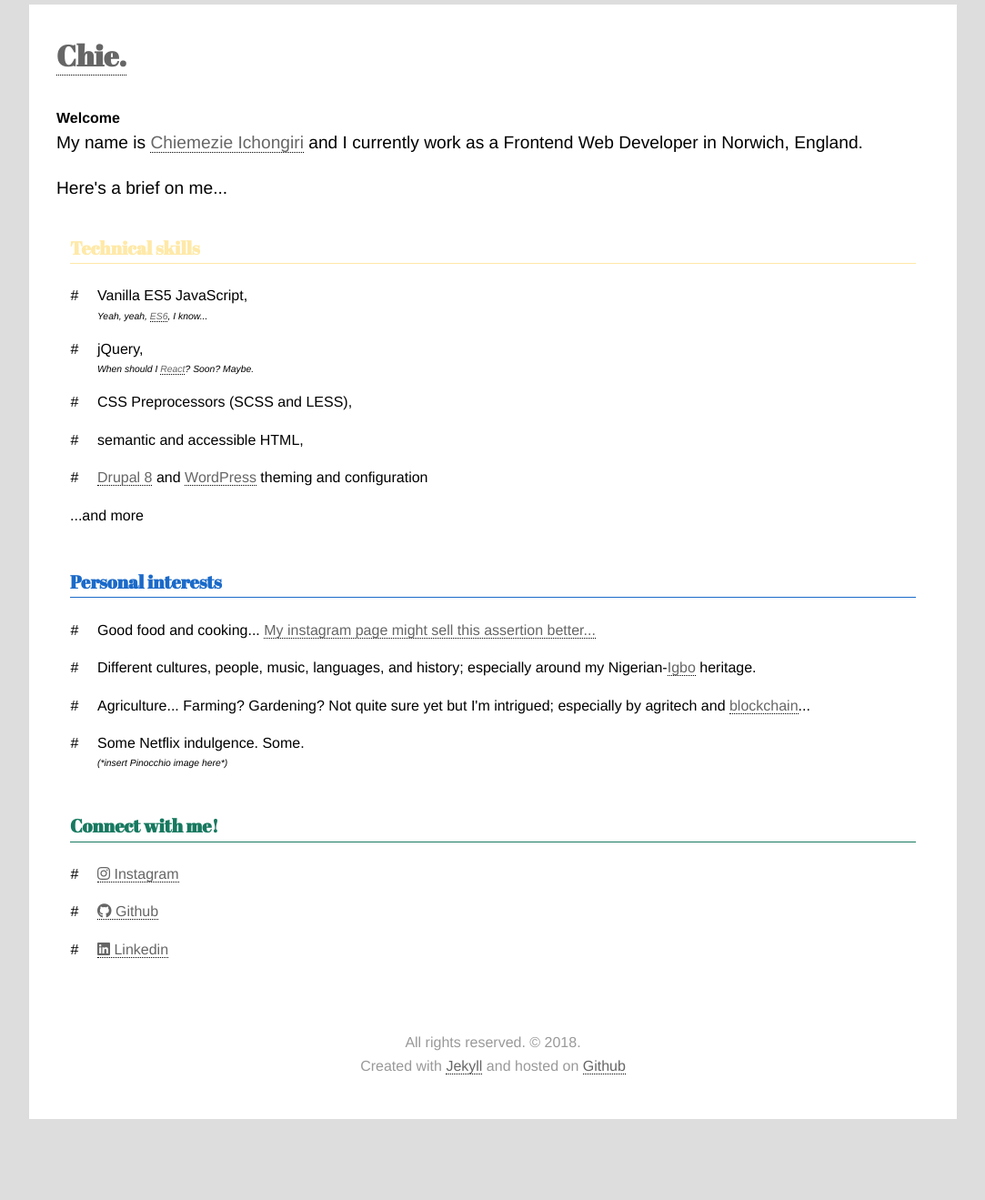
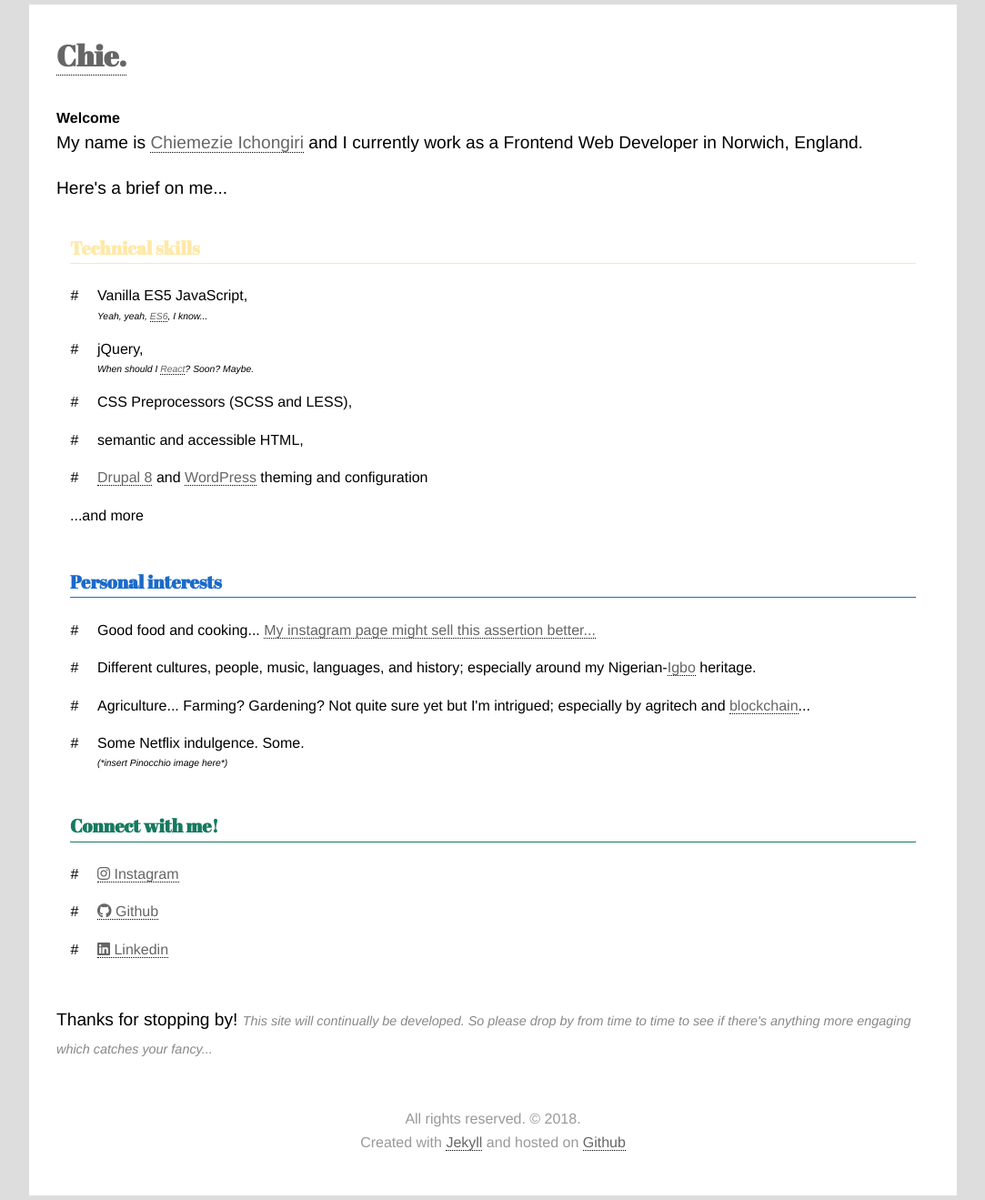
Before and after one commit to chiich/portfolio, a Jekyll site: the page built from index.html, in a window 1280 px wide. Shown: the whole page at 91% size, without its empty margins (98-1181 px from the left). Built offline with Jekyll 4.4.1, drawn with Linux system fonts in a browser that asks for light colours; nearby versions of some CDN libraries; before the commit the page ends 1235 px from its top, so only the background shows below that.

Commit message:
Tides-a-changing

```diff
--- a/_includes/footer.html
+++ b/_includes/footer.html
@@ -1,3 +1,7 @@
+<div>
+  <p>Thanks for stopping by! <span>This site will continually be developed. So please drop by from time to time to see if there's anything more engaging which catches your fancy...</span></p>
+</div>
+
 <div class="footer-area">
     <p>All rights reserved. &copy; 2018. <br>Created with <a href="https://jekyllrb.com/" title="The official Jekyll project homepage">Jekyll</a> and hosted on <a href="https://github.com" title="The official Github project homepage">Github</a></p>
 </div>
```
